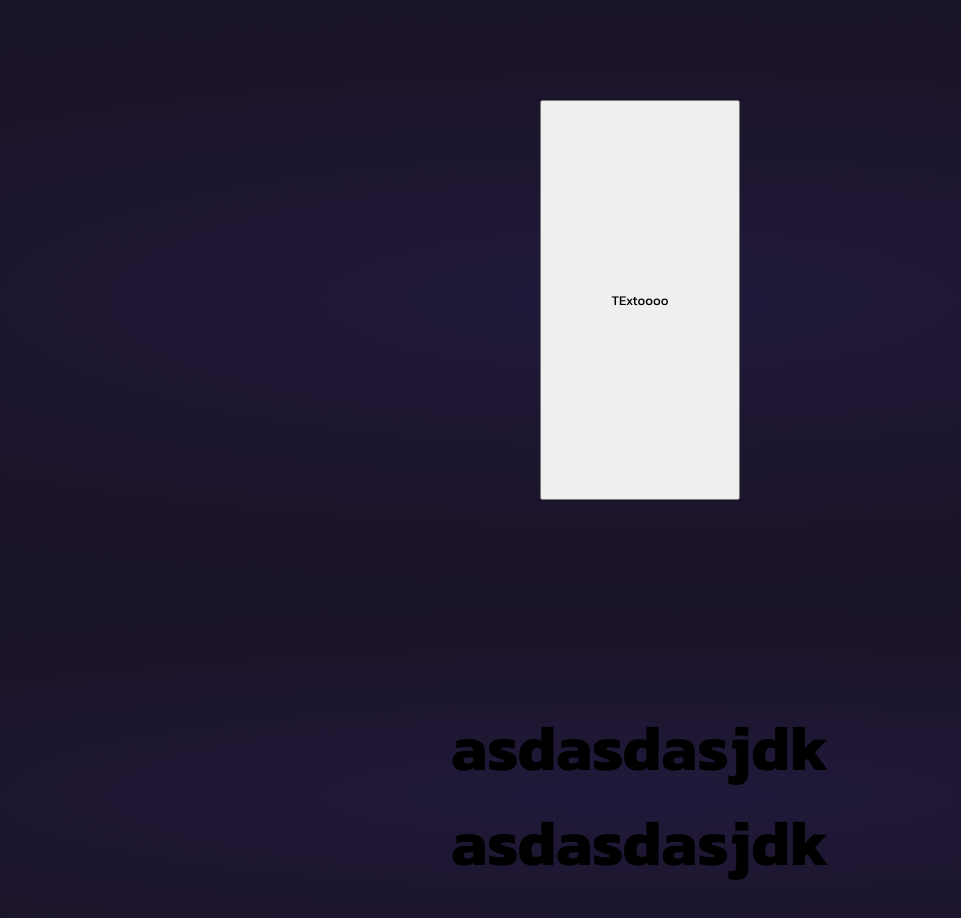
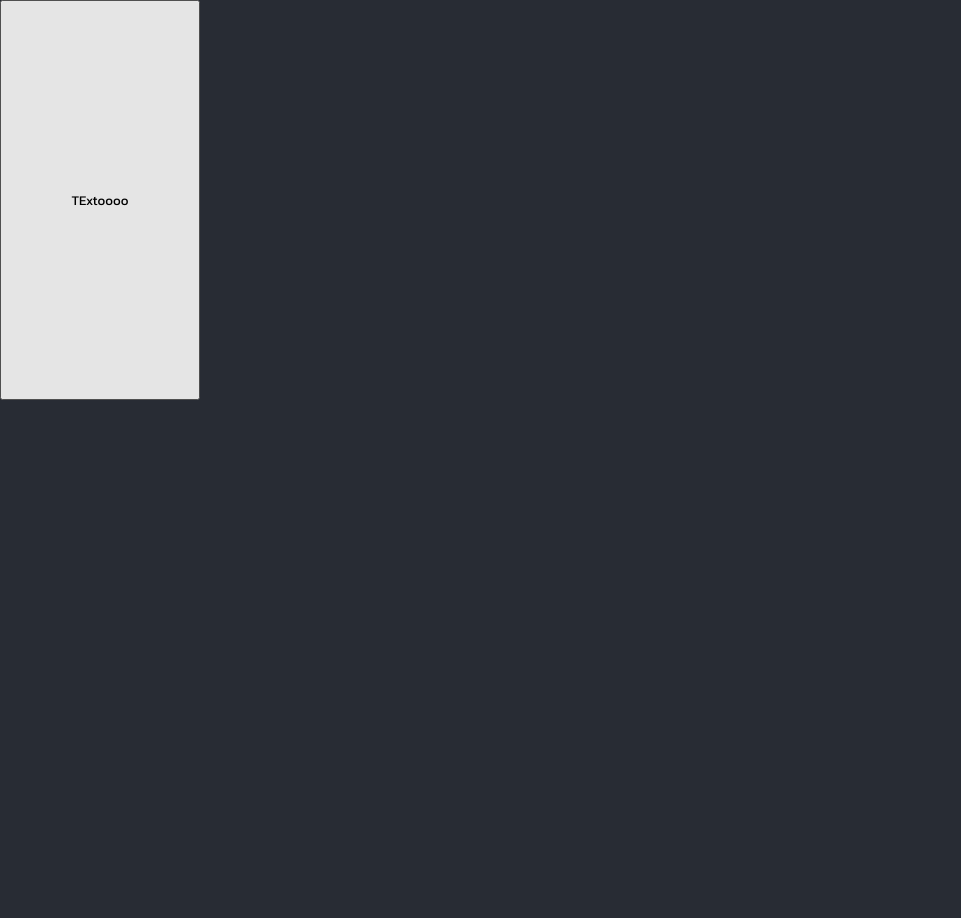
Before and after one commit to Develhope-e3/pancake-swap, a React (Create React App) app: page / in a window 1280 px wide. Shown: the top 918 px of the page, without its empty margins (0-961 px from the left). After the commit the page ends 800 px from the top, so only its background shows below. Built offline with nearby package versions, Linux system fonts and the light colour scheme; the HTML template or start-up script is replaced by a standard one.

Commit message:
corrijo nombre sections

```diff
--- a/src/componentes/Section/Section.js
+++ b/src/componentes/Section/Section.js
@@ -1,18 +1,7 @@
 import React from "react";
 import "./Section.scss";
 
-/**
- * @param {string} className - clase del link (primaryAnchor, secondaryAnchor, tertiaryAnchor)
- * @param {svgImage} headSVG - SVG que llevará la sección arriba del todo
- * @param {svgImage} footSVG - SVG que llevará la sección abajo del todo
- * @param {HTML object} headSection - contenido del Head de la sección
- * @param {HTML object} bodySection - contenido principal de la sección
- *
- * @returns Estructura HTML
- */
 
-const Section = ({ children }) => {
+export const mainSection = ({ children }) => {
   return <div className={"main-section"}>{children}</div>;
 };
-
-export default Section;
--- a/src/pages/Dev.js
+++ b/src/pages/Dev.js
@@ -29,7 +29,7 @@ import { WarningHeader } from "../componentes/WarningHeader/WarningHeader.js";
 import ArrowUp from "../assets/iconos/ArrowUp.jsx";
 import Footer from "../componentes/Footer/Footer.js";
 import { IoSettingsSharp } from "react-icons/io5";
-import Section from "../componentes/Section/Section.js";
+import { mainSection } from "../componentes/Section/Section.js";
 
 const Dev = () => {
   return (
@@ -233,7 +233,7 @@ const Dev = () => {
         />
       </div>
       <Footer />
-      <Section
+      <mainSection
         className={"main-section"}
         headSection={
           <div><GridComposer1
--- a/src/pages/Home.js
+++ b/src/pages/Home.js
@@ -1,10 +1,10 @@
 import React from "react";
-import Section from "../componentes/Section/Section";
+import { mainSection } from "../componentes/Section/Section";
 import ButtonPrimary from "../componentes/ButtonPrimary/ButtonPrimary";
 const Home = () => {
   return (
     <div>
-      <Section>
+      <mainSection>
         <ButtonPrimary
           className={"asdas"}
           onClick={() => console.log("asdasd")}
@@ -12,11 +12,7 @@ const Home = () => {
           heightValue={400}
           texto={"TExtoooo"}
         />
-      </Section>
-      <Section>
-        <h1>asdasdasjdk</h1>
-        <h1>asdasdasjdk</h1>
-      </Section>
+      </mainSection>
     </div>
   );
 };
```
Also changed, not shown: src/componentes/MainSectionBody/MainSectionBody.jsx (added, +11 -0 lines).
